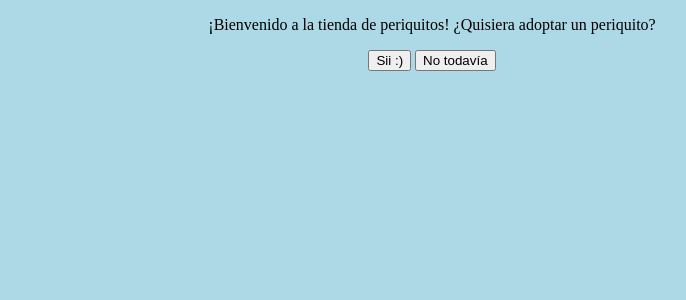
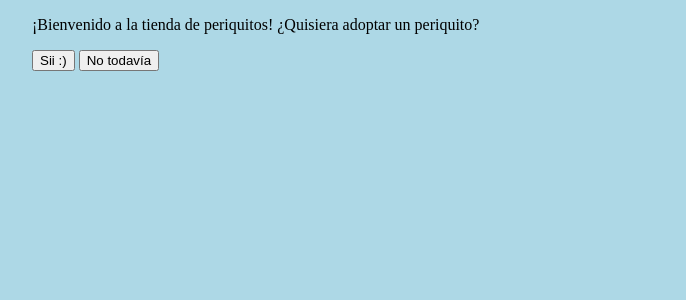
Before and after one commit to CarmenSR/Carmensr.github.io, a PHP site: page /periquitos/juego.html in a window 1280 px wide. Shown: the top 300 px of the page, without its empty margins (208-894 px from the left). Run offline with PHP 8.4, Linux system fonts and the light colour scheme.

Commit message:
Update juego.css

```diff
--- a/periquitos/juego.css
+++ b/periquitos/juego.css
@@ -4,9 +4,11 @@ td img{
 img{
   width: 200px;
 }
-body {
-  background-color: lightblue;
-text-align: center}
+body{background-color: lightblue}
+#cent{
+  ;
+width: 800px; margin: 0 auto;;
+}
 #atl {
   width: 40px;
 };
```
